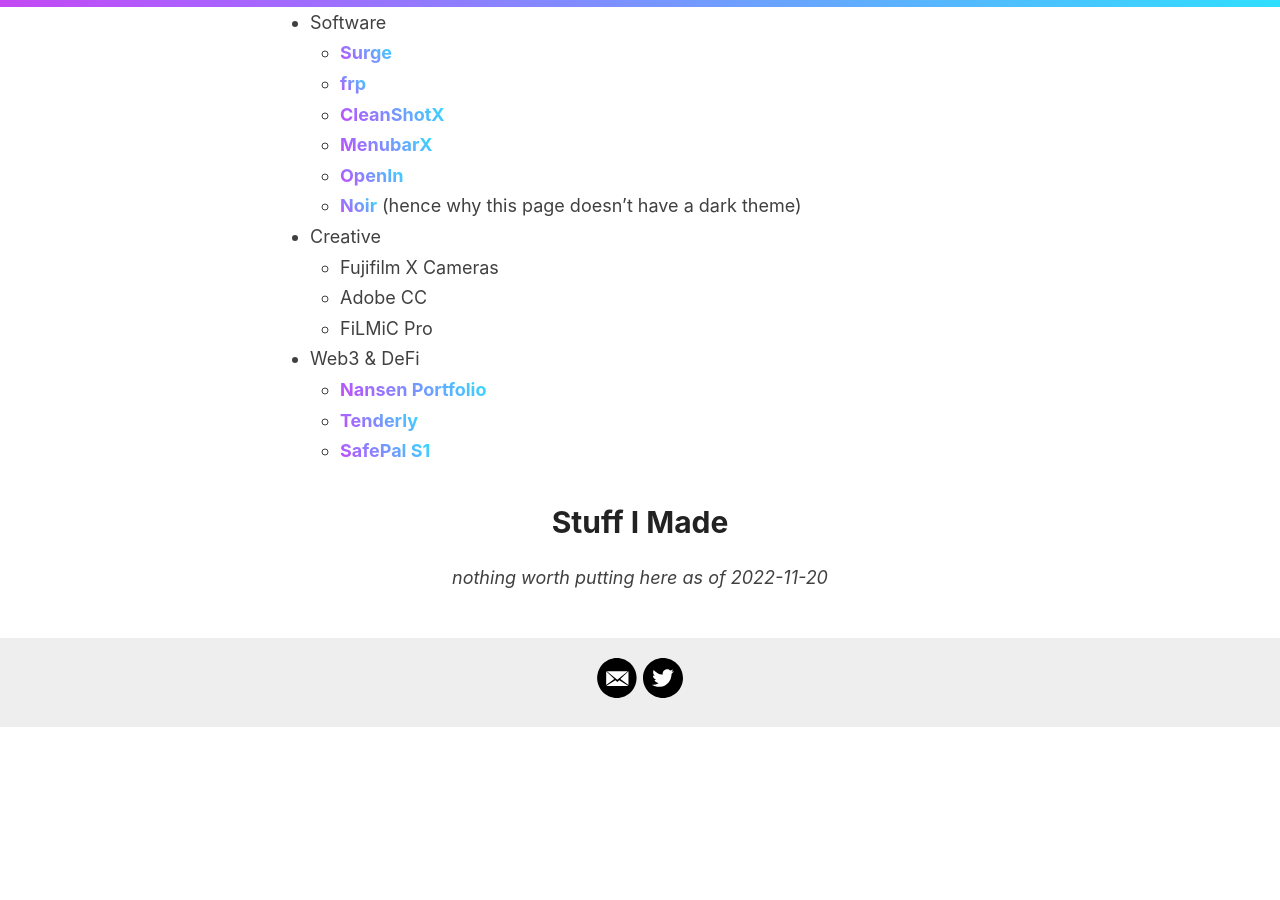
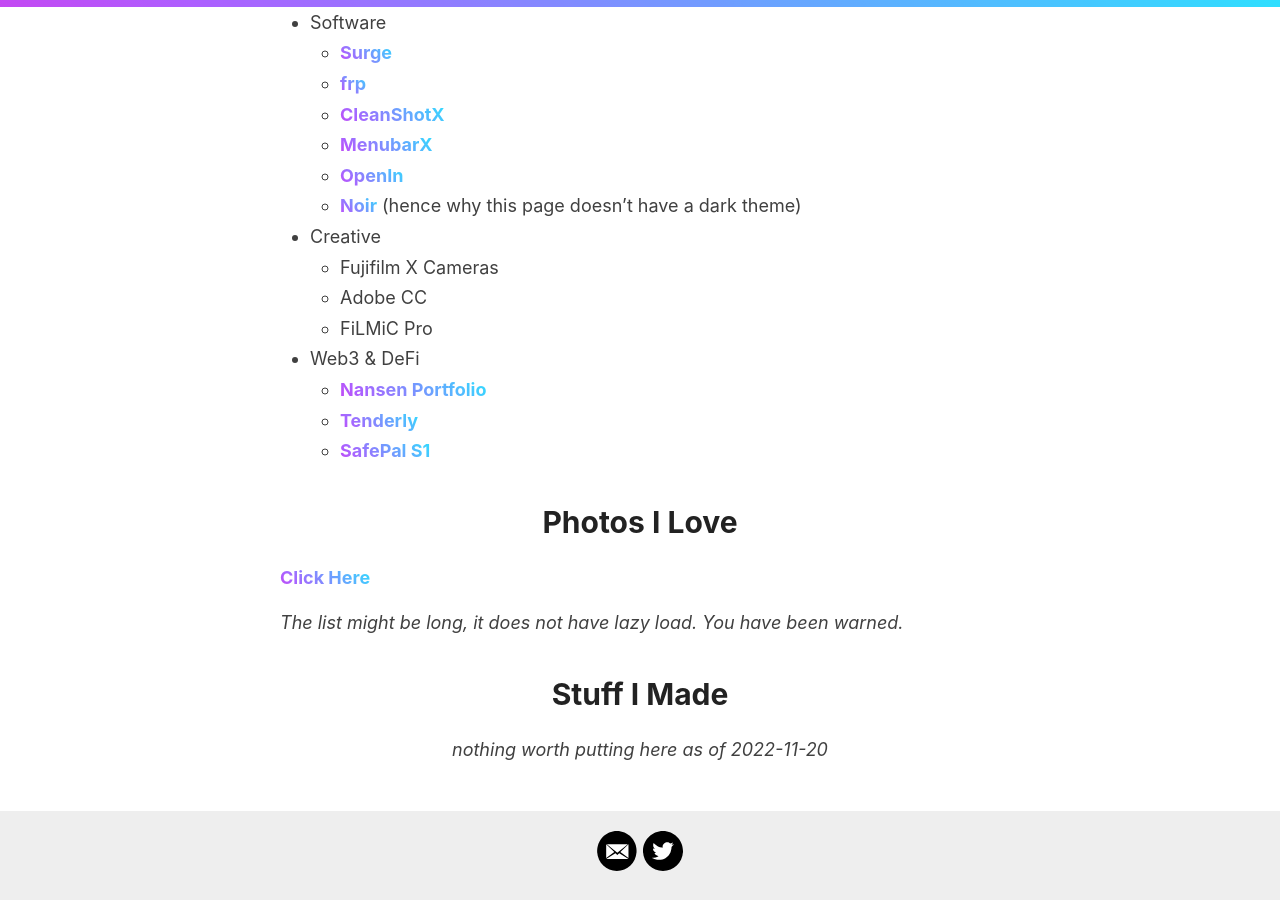
Before and after one commit to 98827ddb7e5a2c2e261912a23d9251d6/98827ddb7e5a2c2e261912a23d9251d6.github.io, a Jekyll site: the page built from index.md, in a window 1280 px wide and 900 px high, scrolled down 1688 px. Built offline with Jekyll 4.4.1, drawn with Linux system fonts in a browser that asks for light colours; before the commit the page ends 2416 px from its top, so only the background shows below that.

Commit message:
fix ref link in photowall, add photowall to home

```diff
--- a/index.md
+++ b/index.md
@@ -49,6 +49,11 @@
 	- [Tenderly](https://tenderly.co){:target="_blank" rel="noopener"}
 	- [SafePal S1](https://store.safepal.com/safepal-s1-hardware-wallet.html){:target="_blank" rel="noopener"}
 
+# Photos I Love
+
+[Click Here](/photos)
+
+*The list might be long, it does not have lazy load. You have been warned.*
 
 # Stuff I Made
 
```
Also changed, not shown: _pages/photos.md (+2 -2 lines).
